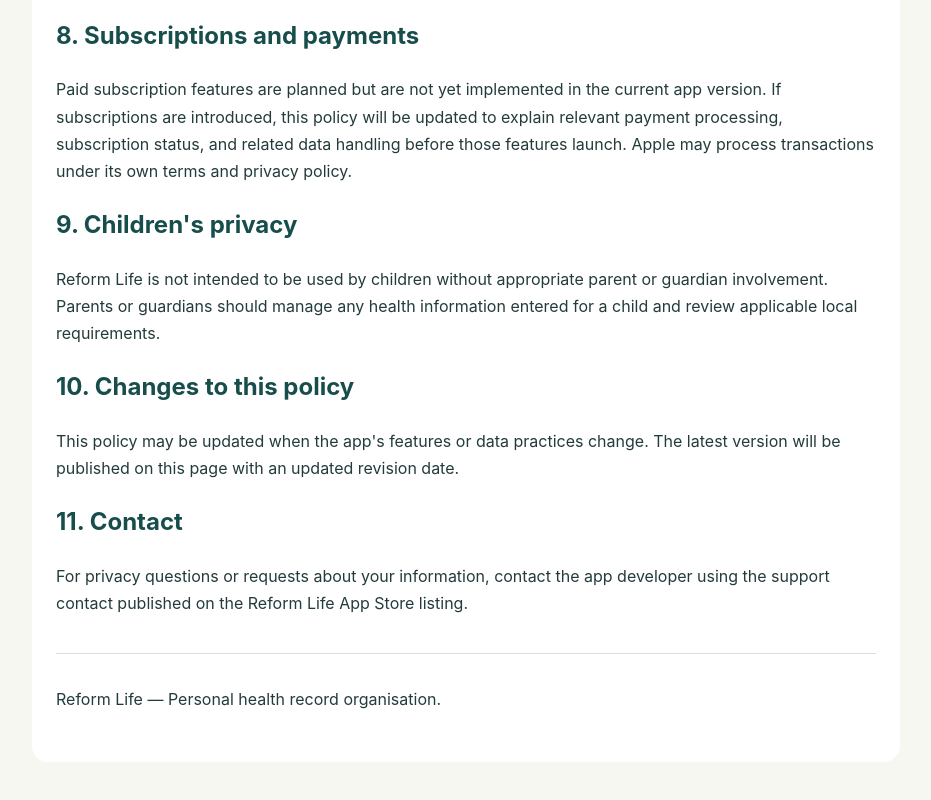
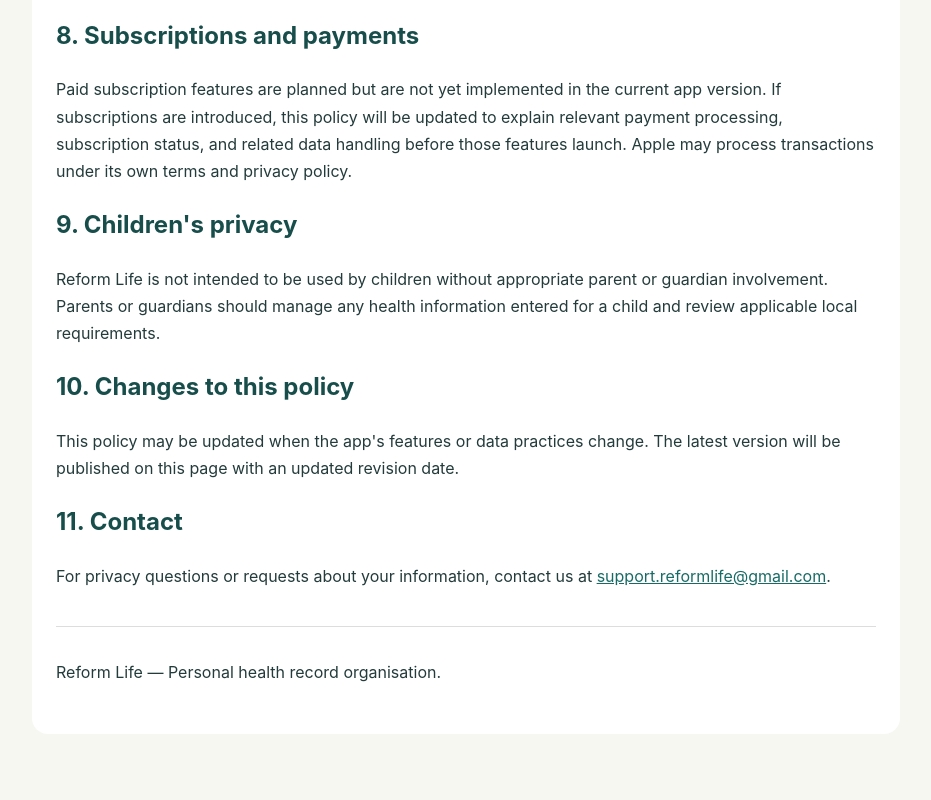
Before and after one commit to yasinmeman86-blip/reform-life-privacy, a plain HTML site: page index.html in a window 1280 px wide. Shown: the part 1472-2272 px from the top of the page, without its empty margins (174-1105 px from the left). After the commit the page ends 2246 px from the top, so only its background shows below. Drawn offline with Linux system fonts and the light colour scheme.

Commit message:
Update index.html

```diff
--- a/index.html
+++ b/index.html
@@ -66,7 +66,7 @@
   <p>This policy may be updated when the app's features or data practices change. The latest version will be published on this page with an updated revision date.</p>
 
   <h2>11. Contact</h2>
-  <p>For privacy questions or requests about your information, contact the app developer using the support contact published on the Reform Life App Store listing.</p>
+  <p>For privacy questions or requests about your information, contact us at <a href="mailto:support.reformlife@gmail.com">support.reformlife@gmail.com</a>.</p>
 
   <footer>
     <p>Reform Life — Personal health record organisation.</p>
```
